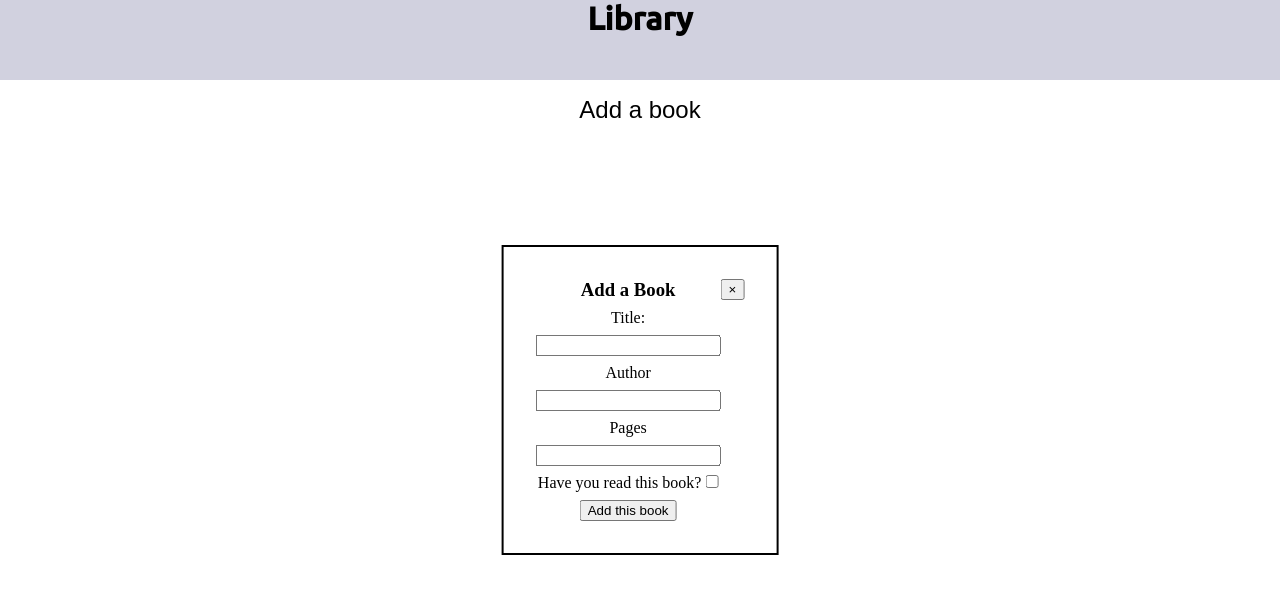
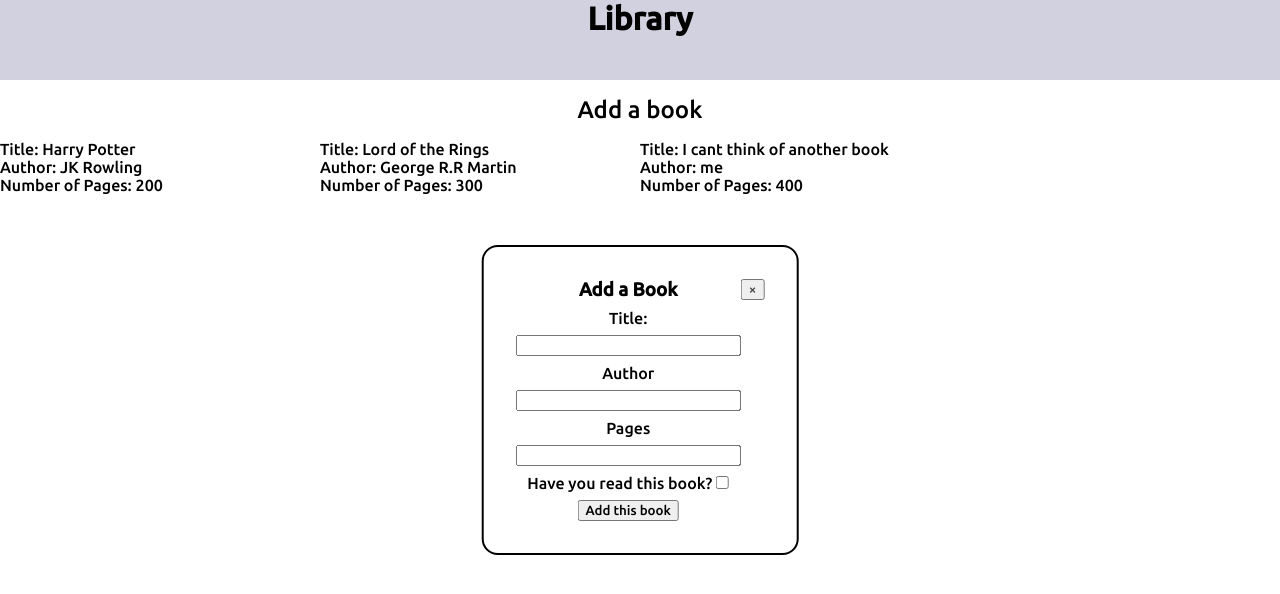
Before and after one commit to jflanagan55/library, a website: page index.html in a window 1280 px wide. Both pictures are taken after a click on the button "Add a book". Drawn offline with Linux system fonts and the light colour scheme.

Commit message:
added cards to display

```diff
--- a/index.html
+++ b/index.html
@@ -8,6 +8,7 @@
     <link rel="preconnect" href="https://fonts.googleapis.com">
     <link rel="preconnect" href="https://fonts.gstatic.com" crossorigin>
     <link href="https://fonts.googleapis.com/css2?family=Ubuntu:wght@500&display=swap" rel="stylesheet">
+    <script src = "index.js" defer></script>
     <title>Library</title>
 </head>
 <body>
@@ -18,6 +19,7 @@
         <div class="buttonBox">
             <button id="addBook">Add a book</button>
         </div>
+        <div class="displayBody"></div>
         <section class="modal">
             <div class="modalCont">
                 <button id="closeBtn">&times;</button>
@@ -33,7 +35,7 @@
                         <label for="haveRead">Have you read this book?</label>
                         <input type="checkbox" id="haveRead" name="haveRead">
                     </div>
-                    <button>Add this book</button>
+                    <button id="submit">Add this book</button>
                 </form>
             </div>
         </section>
--- a/index.js
+++ b/index.js
@@ -1,9 +1,80 @@
+
+
+
 let myLibrary = [];
+const displayBody = document.querySelector('.displayBody')
 
-function Book() {
-  // the constructor...
+function Book(title, author, pages, readStatus) {
+  this.title = title
+  this.author = author
+  this.pages = pages
+  this.readStatus
+
+
 }
 
-function addBookToLibrary() {
-  // do stuff here
+function addBookToLibrary(book) {
+  if(!myLibrary.includes(book)){
+    myLibrary.push(book)
+  }
 }
+
+const g = new Book('Harry Potter','JK Rowling','200', 'Have read')
+const x = new Book('Lord of the Rings','George R.R Martin','300', 'Have read')
+const q = new Book('I cant think of another book','me','400', 'Have read')
+addBookToLibrary(g)
+addBookToLibrary(x)
+addBookToLibrary(q)
+console.log(myLibrary);
+
+function displayBook(){
+ for(let i =0; i<myLibrary.length; i++){
+  let bookDiv = document.createElement('div')
+  bookDiv.classList.add('card');
+    let titleDiv = document.createElement('div')
+    titleDiv.classList.add('cardContent')
+    titleDiv.textContent = `Title: ${myLibrary[i].title}`
+    bookDiv.append(titleDiv)
+
+    let authorDiv = document.createElement('div')
+    authorDiv.classList.add('cardContent')
+    authorDiv.textContent = `Author: ${myLibrary[i].author}`
+    bookDiv.append(authorDiv)
+
+
+    let pagesDiv = document.createElement('div')
+    pagesDiv.classList.add('cardContent')
+    pagesDiv.textContent = `Number of Pages: ${myLibrary[i].pages}`
+    bookDiv.append(pagesDiv)
+
+
+
+
+
+  displayBody.append(bookDiv)
+
+ }
+}
+displayBook()
+
+
+let addBookButton= document.querySelector("#addBook");
+let modalCloseButton= document.querySelector("#closeBtn");
+let modal = document.querySelector(".modalCont");
+
+
+addBookButton.addEventListener('click', ()=>{
+  modal.style.display = 'block'
+})
+
+
+modalCloseButton.addEventListener('click', ()=>{
+  modal.style.display = "none"
+})
+
+let submitBtn = document.querySelector('#submit')
+
+submitBtn.addEventListener('click', ()=>{
+  event.preventDefault()
+  modal.style.display = "none"
+})
--- a/styles.css
+++ b/styles.css
@@ -1,5 +1,7 @@
 * {
     margin:0;
+    font-family: 'Ubuntu', sans-serif;
+
 
 }
 
@@ -7,10 +9,9 @@ header{
     height: 5rem;
     background-color: rgb(209, 209, 223);
     text-align: center;
+    align-items: center;
 }
-h1{
-    font-family: 'Ubuntu', sans-serif;
-}
+
 #addBook {
   width: 10rem;
   padding: 1rem;
@@ -39,14 +40,27 @@ form{
     gap:0.5rem;
 }
 .modalCont{
-    /* display: none; */
+    display: none;
     position:fixed;
     top:50%;
     left:50%;
     transform: translate(-50%,-50%);
     border: 2px solid black;
     padding: 2rem;
+    border-radius: 1rem;
 }
 #closeBtn{
    float: right;
+   color: rgba(0,0,0,0.7);
+
+   cursor: pointer;
 }
+
+.displayBody {
+    display:grid;
+    grid-template-columns: repeat(4, 1fr);
+
+}
+#closeBtn:hover {
+
+}
```
Also changed, not shown: package.json (added, +23 -0 lines), 1 other file.
